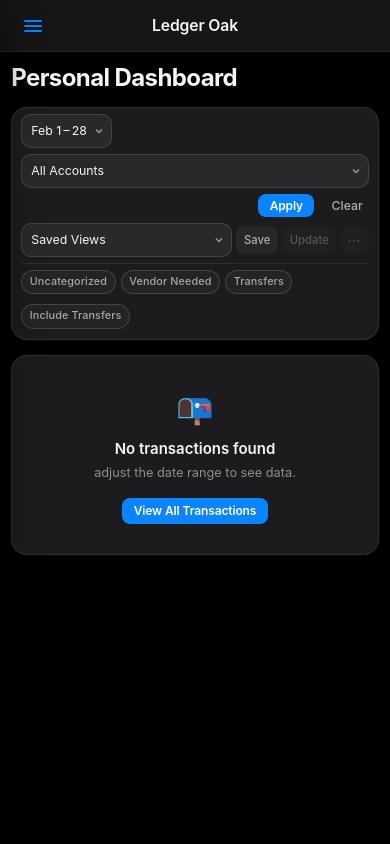
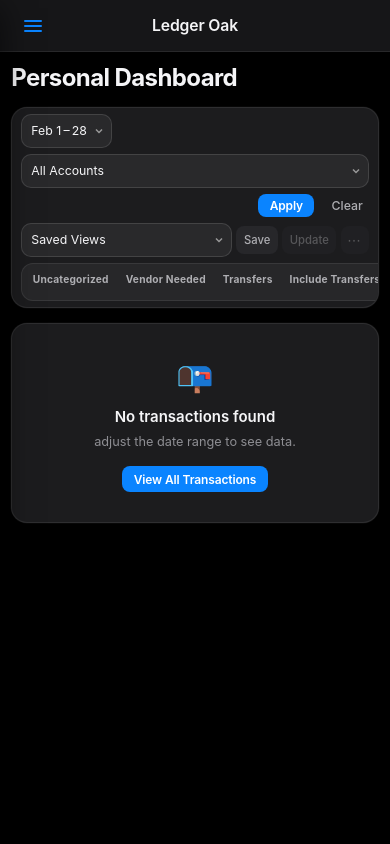
Before and after one commit to rabuffington22/expense-tracker, a Flask app: page / in a window 390 px wide. Run offline with Flask 3, Linux system fonts and the light colour scheme; data comes from the database, SQL or seed files in the repository; data that the repository does not hold is empty.

Commit message:
Design language shift — Provider Performance style (bands + surfaces + segmented controls)
Unifies dashboard and reports visual language with the Provider Performance
dashboard: banded section groups with floating labels, chart wells for data
visualizations, segmented controls with consistent tokens, and bolder
Provider-style typography hierarchy.

Co-Authored-By: Claude Opus 4.6 <noreply@anthropic.com>

```diff
--- a/web/static/style.css
+++ b/web/static/style.css
@@ -5,9 +5,12 @@
 :root {
     --radius:      12px;
     --radius-lg:   16px;
+    --radius-xl:   18px;
     --sidebar-w:   272px;
     --transition:  0.2s cubic-bezier(0.25, 0.1, 0.25, 1);
     --font: -apple-system, BlinkMacSystemFont, "SF Pro Text", "SF Pro Display", system-ui, sans-serif;
+    --card-padding-lg: 1.15rem 1.35rem;
+    --label-tracking: 0.08em;
 }
 
 /* ── Dark Theme ────────────────────────────────────────────────────────── */
@@ -60,7 +63,16 @@
     --btn-icon-bg:       rgba(255,255,255,0.06);
     --btn-icon-bg-hover: rgba(255,255,255,0.12);
     --editing-bg:        rgba(255,255,255,0.03);
-    --shadow-hover:      0 2px 8px rgba(0,0,0,0.3);
+    --shadow-hover:      0 1px 4px rgba(0,0,0,0.18);
+    /* Provider-style tokens */
+    --band-bg:           rgba(255,255,255,0.03);
+    --band-border:       rgba(255,255,255,0.06);
+    --band-shadow:       0 1px 4px rgba(0,0,0,0.15);
+    --chart-well-bg:     rgba(255,255,255,0.04);
+    --seg-bg:            rgba(255,255,255,0.05);
+    --seg-border:        rgba(255,255,255,0.08);
+    --seg-active-bg:     rgba(255,255,255,0.12);
+    --seg-active-text:   var(--text);
 }
 
 /* ── Light Theme ───────────────────────────────────────────────────────── */
@@ -551,6 +577,115 @@ h2 {
     font-weight: 600;
     margin-bottom: 0.5rem;
     letter-spacing: -0.01em;
+}
+
+/* ── Band (Provider-style grouped surface) ─────────────────────────────── */
+.band {
+    background: var(--band-bg);
+    border: 1px solid var(--band-border);
+    border-radius: var(--radius-xl);
+    padding: 1.1rem;
+    position: relative;
+    box-shadow: var(--band-shadow);
+}
+.band-label {
+    position: absolute;
+    top: -0.55rem;
+    left: 1rem;
+    padding: 0.15rem 0.6rem;
+    border-radius: 999px;
+    background: var(--bg-card);
+    border: 1px solid var(--band-border);
+    font-size: 0.68rem;
+    letter-spacing: var(--label-tracking);
+    text-transform: uppercase;
+    color: var(--text-secondary);
+    font-weight: 700;
+    line-height: 1.4;
+    z-index: 1;
+}
+.band .card {
+    border-radius: var(--radius-lg);
+    margin-bottom: 0;
+}
+.band .metric {
+    border-radius: var(--radius-lg);
+}
+.band .rpt-cat-list {
+    border-radius: var(--radius-lg);
+}
+.band .dash-section-title {
+    margin-top: 0;
+}
+
+/* ── Chart Well (inner surface for charts) ─────────────────────────────── */
+.chart-well {
+    background: var(--chart-well-bg);
+    border: 1px solid var(--band-border);
+    border-radius: var(--radius-lg);
+    padding: 0.75rem;
+}
+
+/* ── Segmented Control (Provider-style) ────────────────────────────────── */
+.segmented {
+    display: inline-flex;
+    gap: 2px;
+    padding: 3px;
+    border-radius: 12px;
+    background: var(--seg-bg);
+    border: 1px solid var(--seg-border);
+}
+.segmented .seg-item,
+.segmented label {
+    height: 30px;
+    padding: 0 0.7rem;
+    border-radius: 10px;
+    border: none;
+    background: transparent;
+    color: var(--text-secondary);
+    font-weight: 700;
+    font-size: 0.72rem;
+    letter-spacing: 0.02em;
+    cursor: pointer;
+    display: inline-flex;
+    align-items: center;
+    justify-content: center;
+    transition: all var(--transition);
+    white-space: nowrap;
+    font-family: inherit;
+    -webkit-tap-highlight-color: transparent;
+}
+.segmented .seg-item:hover,
+.segmented label:hover {
+    color: var(--text);
+}
+.segmented .seg-item.active,
+.segmented label.active {
+    background: var(--seg-active-bg);
+    color: var(--seg-active-text);
+}
+/* Override chip styles when inside a segmented wrapper */
+.segmented .txn-chip {
+    border: none;
+    background: transparent;
+    padding: 0 0.7rem;
+    border-radius: 10px;
+    height: 30px;
+    font-size: 0.72rem;
+    font-weight: 700;
+    letter-spacing: 0.02em;
+    color: var(--text-secondary);
+    display: inline-flex;
+    align-items: center;
+}
+.segmented .txn-chip:hover {
+    background: transparent;
+    color: var(--text);
+}
+.segmented .txn-chip.active {
+    background: var(--seg-active-bg);
+    color: var(--seg-active-text);
+    font-weight: 700;
 }
 
 /* ── Buttons ────────────────────────────────────────────────────────────── */
@@ -2331,6 +2489,15 @@ select.input-sm {
     padding-top: 0.4rem;
     border-top: 0.5px solid var(--border);
 }
+.dhdr-chips.segmented {
+    display: inline-flex;
+    gap: 2px;
+    padding: 3px;
+    border-radius: 12px;
+    background: var(--seg-bg);
+    border: 1px solid var(--seg-border);
+    flex-wrap: nowrap;
+}
 
 /* ── Dashboard header: compact control widths ────────────────────────── */
 .dhdr-row .dhdr-pill,
@@ -2446,4 +2613,9 @@ select.input-sm {
         padding: 0.22rem 0.5rem;
         font-size: 0.72rem;
     }
-}
+    .dhdr-chips.segmented .txn-chip {
+        padding: 0 0.5rem;
+        font-size: 0.68rem;
+        height: 26px;
+    }
+}
--- a/web/templates/components/dashboard_body.html
+++ b/web/templates/components/dashboard_body.html
@@ -13,6 +13,8 @@
 <div class="dash-grid">
 
 <!-- ── KPI strip ────────────────────────────────────────────────────────── -->
+<div class="band">
+<div class="band-label">Overview</div>
 <div class="metrics-row">
   <a href="{{ drill_url(type='expense') }}" class="metric metric-link">
     <div class="kpi-label">{{ entity_labels.spend }}</div>
@@ -39,6 +41,7 @@
     <div class="kpi-value" style="font-size:1.2rem;">{{ latest_date }}</div>
   </div>
 </div>
+</div>{# end band Overview #}
 
 <!-- ── Sync Health ─────────────────────────────────────────────────────── -->
 {% if plaid_sync_items %}
@@ -57,6 +60,8 @@
 {% endif %}
 
 <!-- ── Main row: Cash Flow (left) + Rail (right) ───────────────────────── -->
+<div class="band">
+<div class="band-label">Activity</div>
 <div class="dash-row-main">
   {% if chart_bars %}
   <div class="card dash-chart">
@@ -145,13 +150,17 @@
     {% endif %}
   </div>
 </div>
+</div>{# end band Activity #}
 
 <!-- ── Donut + Category Breakdown ─────────────────────────────────────── -->
 {% if top_cats %}
+<div class="band">
+<div class="band-label">Spending</div>
 <div class="donut-section">
   <h2 class="dash-section-title">{{ entity_labels.spend }} Breakdown</h2>
   <div class="donut-layout">
     <!-- SVG Donut -->
+    <div class="chart-well">
     <div class="donut-chart-wrap donut-chart-wrap--lg">
       {% set circumference = 439.82 %}
       {% set gap_pct = 0.8 %}
@@ -201,6 +210,7 @@
         <div class="donut-center-value">{{ fmt_cents(spend_cents) }}</div>
       </div>
     </div>
+    </div>{# end chart-well #}
 
     <!-- Legend -->
     <div class="donut-legend">
@@ -241,6 +251,7 @@
     </div>
   </div>
 </div>
+</div>{# end band Spending #}
 <script>
 /* Slice ↔ legend hover linking */
 (function() {
@@ -262,7 +273,9 @@
 </script>
 {% endif %}
 
-<!-- ── Top Merchants ──────────────────────────────────────────────────── -->
+<!-- ── Top Merchants + Upcoming ────────────────────────────────────────── -->
+<div class="band">
+<div class="band-label">Recurring</div>
 {% if top_merchants %}
 <div>
   <h2 class="dash-section-title">Top Merchants</h2>
@@ -322,6 +335,7 @@
   <span class="text-sm" style="color:var(--text-muted);">No recurring patterns detected yet</span>
 </div>
 {% endif %}
+</div>{# end band Recurring #}
 
 <!-- ── Vendor Orders (global, not date-filtered) ────────────────────────── -->
 {% if total_orders > 0 %}
--- a/web/templates/dashboard.html
+++ b/web/templates/dashboard.html
@@ -92,7 +92,7 @@
     </div>
 
     <!-- Toggle chips (subtle second line) -->
-    <div class="dhdr-chips">
+    <div class="dhdr-chips segmented">
       <label class="txn-chip {% if params.uncategorized == '1' %}active{% endif %}">
         <input type="checkbox" name="uncategorized" value="1" {% if params.uncategorized == '1' %}checked{% endif %} hidden>
         <span>Uncategorized</span>
```
Also changed, not shown: other parts of web/static/style.css (+68 -31 lines), CLAUDE.md (+11 -0 lines).
